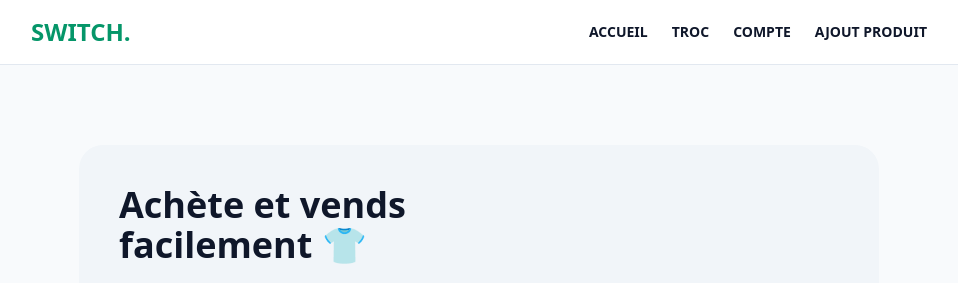
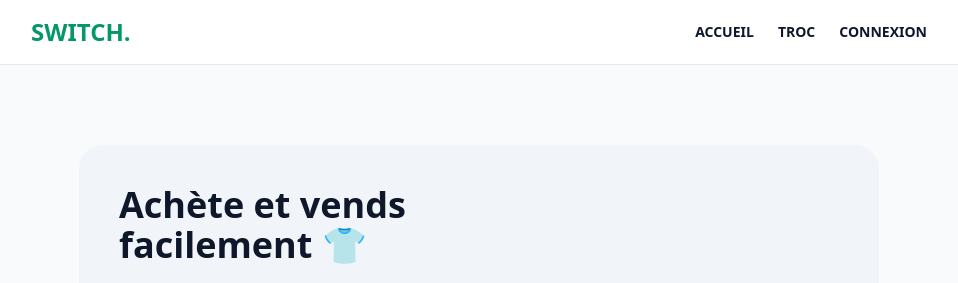
Before and after one commit to FlorianMeganck/Switch, a PHP site: page /index.php in a window 1280 px wide. Shown: the top 283 px of the page, without its empty margins (161-1119 px from the left). Run offline with PHP 8.4, Linux system fonts and the light colour scheme; data that the repository does not hold is empty; some libraries are stand-ins or nearby versions.

Commit message:
modif index et header

```diff
--- a/includes/header.php
+++ b/includes/header.php
@@ -7,28 +7,31 @@ if (session_status() === PHP_SESSION_NONE) {
 <!DOCTYPE html>
 <html lang="fr">
 <head>
-<meta charset="UTF-8">
-<meta name="viewport" content="width=device-width, initial-scale=1.0">
-
-<title>Switch - Marketplace étudiante</title>
+    <meta charset="UTF-8">
+    <meta name="viewport" content="width=device-width, initial-scale=1.0">
+    <title>Switch - Le troc facile</title>
 
     <script src="https://cdn.tailwindcss.com"></script>
-
     <script src="https://unpkg.com/vue@3/dist/vue.global.js"></script>
 </head>
-
 <body class="bg-slate-50 text-slate-900">
 
     <div id="app">
 
         <header class="bg-white border-b border-slate-200 p-4 mb-10">
             <div class="max-w-4xl mx-auto flex justify-between items-center">
-                <h1 class="text-2xl font-black text-emerald-600">SWITCH.</h1>
+                <a href="index.php"><h1 class="text-2xl font-black text-emerald-600">SWITCH.</h1></a>
+
                 <nav class="space-x-6 font-bold text-sm uppercase">
-                    <a href="index.php">Accueil</a>
-                    <a href="#">Troc</a>
-                    <a href="profil.php">Compte</a>
-                    <a href="ajout_produit.php">Ajout produit</a>
+                    <a href="index.php" class="hover:text-emerald-600">Accueil</a>
+                    <a href="troc.php" class="hover:text-emerald-600">Troc</a>
+
+                    <?php if (isset($_SESSION['user_id'])): ?>
+                        <a href="ajout_produit.php" class="text-emerald-600 border border-emerald-600 px-3 py-1 rounded hover:bg-emerald-50 transition">Ajout produit</a>
+                        <a href="profil.php" class="hover:text-emerald-600">Mon Compte</a>
+                    <?php else: ?>
+                        <a href="profil.php" class="hover:text-emerald-600">Connexion</a>
+                    <?php endif; ?>
                 </nav>
             </div>
         </header>
```
